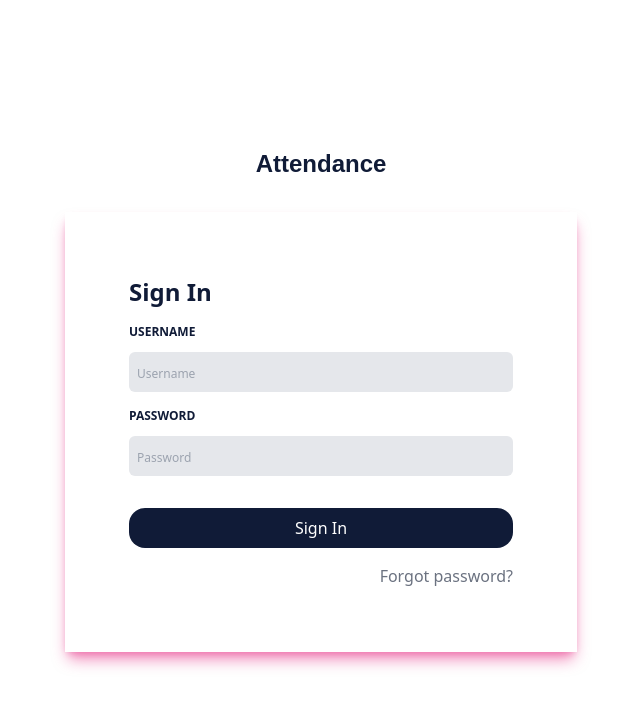
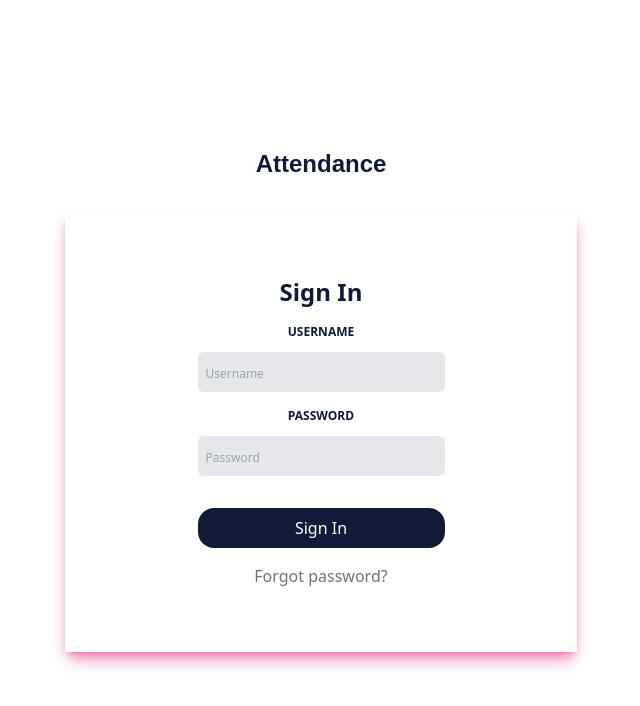
Before and after one commit to jorgitooCoDe/attendance_client, a React (Create React App) app: page / in a window 1280 px wide. Shown: the top 706 px of the page, without its empty margins (319-959 px from the left). Built offline with nearby package versions, Linux system fonts and the light colour scheme; the HTML template or start-up script is replaced by a standard one; a web font is replaced by a local one.

Commit message:
changes in form

```diff
--- a/src/components/molecules/loginForm/index.tsx
+++ b/src/components/molecules/loginForm/index.tsx
@@ -1,18 +1,30 @@
 import React, { useState } from 'react';
 import Input from '../../atoms/input';
 import Button from '../../atoms/button';
+import { useAuth } from '../../../hooks/useAuth';
 
 const LoginForm: React.FC = () => {
   const [username, setUsername] = useState('');
   const [password, setPassword] = useState('');
+  const { handleLogin, error } = useAuth();
 
-  const handleLogin = () => {
-    // TODO: Implement login logic
+  const onSubmit = (e: React.FormEvent) => {
+    e.preventDefault();
+    handleLogin(username, password);
+  };
+
+  const handleClick = () => {
+    const form = document.querySelector('form');
+    if (form) {
+      const event = new Event('submit', { bubbles: true, cancelable: true });
+      form.dispatchEvent(event);
+    }
   };
 
   return (
-    <div className="w-full p-8 max-w-md rounded-lg">
+    <form onSubmit={onSubmit} className="flex flex-col items-center justify-center p-8 rounded-lg h-full">
       <h2 className="mb-4 text-2xl font-bold text-mto_gray">Sign In</h2>
+      {error && <p className="text-red-500">{error}</p>}
       <p className='text-xs text-mto_gray font-bold mb-3'>USERNAME</p>
       <Input
         type="text"
@@ -27,11 +39,11 @@ const LoginForm: React.FC = () => {
         value={password}
         onChange={(e) => setPassword(e.target.value)}
       />
-      <div className="flex justify-center">
-        <Button text="Sign In" onClick={handleLogin} variant='primary' />
+      <div className="flex justify-center w-full">
+        <Button text="Sign In" onClick={handleClick} variant='primary' />
       </div>
       <a href="#" className="flex mt-4 text-gray-500 justify-end hover:underline">Forgot password?</a>
-    </div>
+    </form>
   );
 };
 
```
